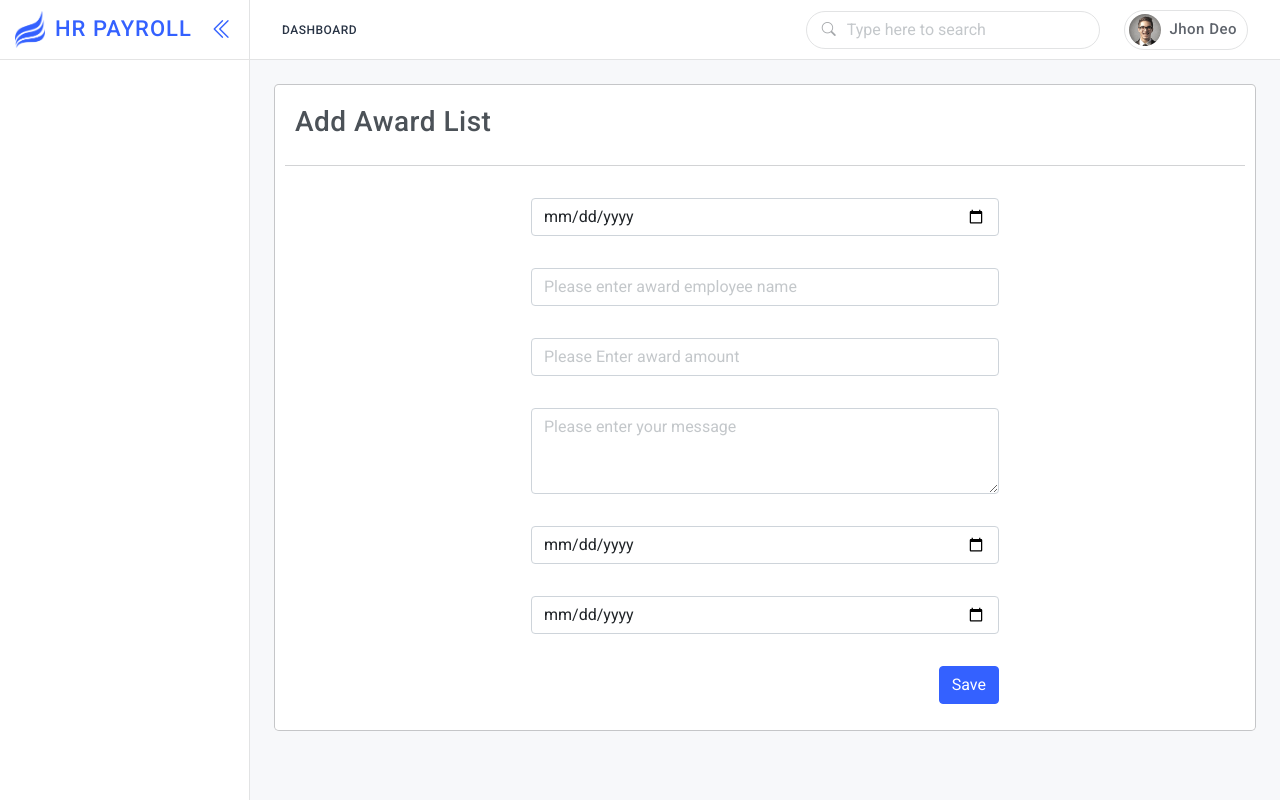
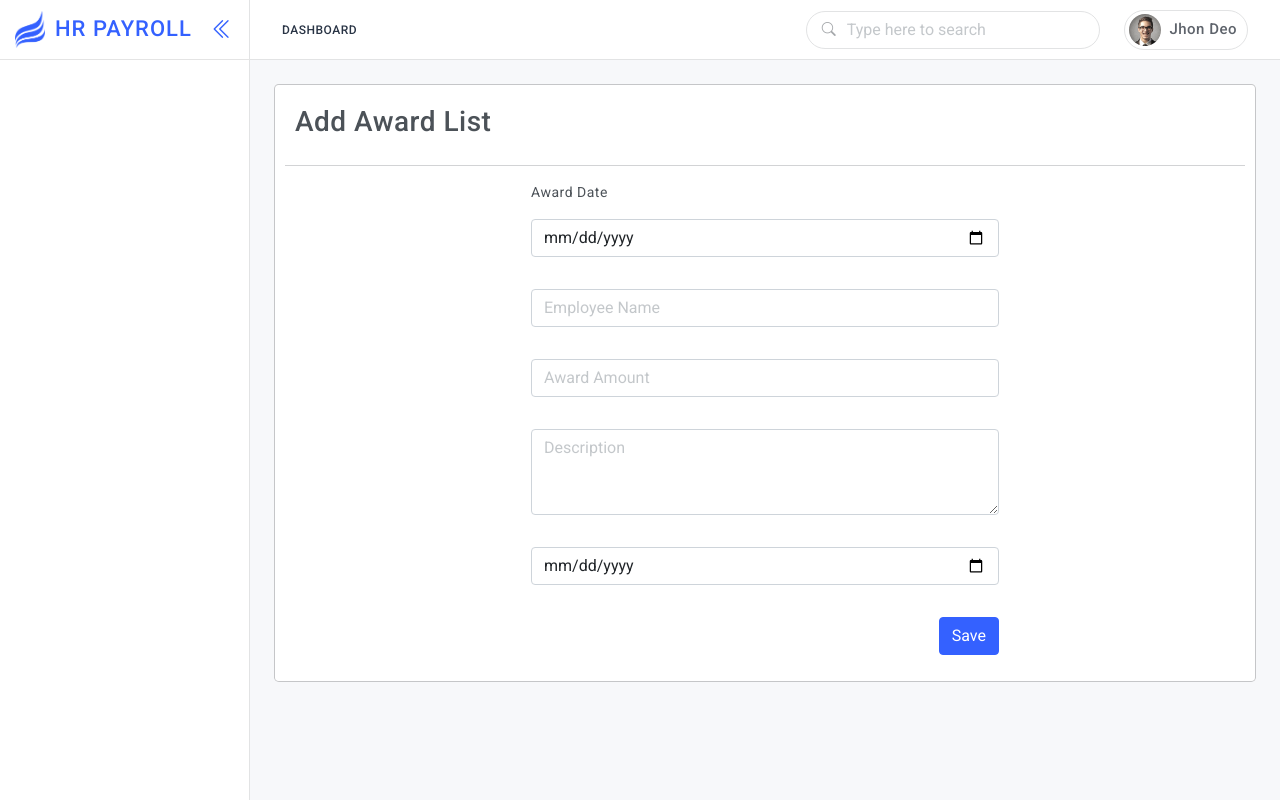
Before and after one commit to friends-team-isdb/HR_Payroll, a PHP site: page /AwardList.php in a window 1280 px wide. Run offline with PHP 8.4, Linux system fonts and the light colour scheme; some libraries are stand-ins or nearby versions.

Commit message:
award list

```diff
--- a/AwardList.php
+++ b/AwardList.php
@@ -1,3 +1,27 @@
+<?php
+
+require "connect.php";
+if(isset($_POST['submit'])){
+
+    $awarddate=$_POST['awarddate'];
+    $EmployeeName=$_POST['EmployeeName'];
+    $AwardAmount=$_POST['AwardAmount'];
+    $Description=$_POST['Description'];
+    $datet=$_POST['datet'];
+
+
+    $s="SELECT award_date FROM award_list WHERE award_date='$awarddate'";
+    $qurey=mysqli_query($conn,$s);
+    $num=mysqli_num_rows($qurey);
+    if($num==1){
+        echo "Award Already Exits";
+    }else{
+        $sql="INSERT INTO award_list(award_date,award_of_name,total_amount,description,month_year) Values('$awarddate','$EmployeeName','$AwardAmount','$Description','$datet')";
+        $qurey=mysqli_query($conn,$sql);
+        echo "Award Added!";
+    }
+}
+?>
 <!doctype html>
 <html lang="en" class="light-theme">
 
@@ -78,37 +102,33 @@
            <div class="col-md-6">
                <div class="row">
                    <div class="col-md-12">
-                       <input type="date" class="form-control mt-3 mb-3" name="" id="">
+                       Award Date<input type="date" class="form-control mt-3 mb-3" name="awarddate" id="">
                    </div>
                </div>
                <div class="row">
                    <div class="col-md-12">
-                       <input type="text" class="form-control mt-3 mb-3" name="" id="" placeholder="Please enter award employee name">
+                       <input type="text" class="form-control mt-3 mb-3" name="EmployeeName" id="" placeholder="Employee Name" required>
                    </div>
                </div>
                <div class="row">
                    <div class="col-md-12">
-                       <input type="number" class="form-control mt-3 mb-3" name="" id="" placeholder="Please Enter award amount">
+                       <input type="number" class="form-control mt-3 mb-3" name="AwardAmount" id="" placeholder="Award Amount">
                    </div>
                </div>
                <div class="row">
                    <div class="col-md-12">
-                       <textarea name="" rows="3" id="" placeholder="Please enter your message" class="form-control mt-3 mb-3"></textarea>
+                       <textarea name="Description" rows="3" id="" placeholder="Description" class="form-control mt-3 mb-3"></textarea>
                    </div>
                </div>
                <div class="row">
                    <div class="col-md-12">
-                       <input type="date" class="form-control mt-3 mb-3" name="" id="">
+                       <input type="date" class="form-control mt-3 mb-3" name="datet" id="">
                    </div>
                </div>
-               <div class="row">
-                   <div class="col-md-12">
-                       <input type="date" class="form-control mt-3 mb-3" name="" id="">
-                   </div>
-               </div>
+
                <div class="row">
                     <div class="col-md-12">
-                        <input class="btn btn-primary mt-3 mb-3 bx-pull-right " type="submit" name="" id="" value="Save">
+                        <input class="btn btn-primary mt-3 mb-3 bx-pull-right " type="submit" name="submit" id="" value="Save">
                     </div>
                 </div>
            </div>
```
